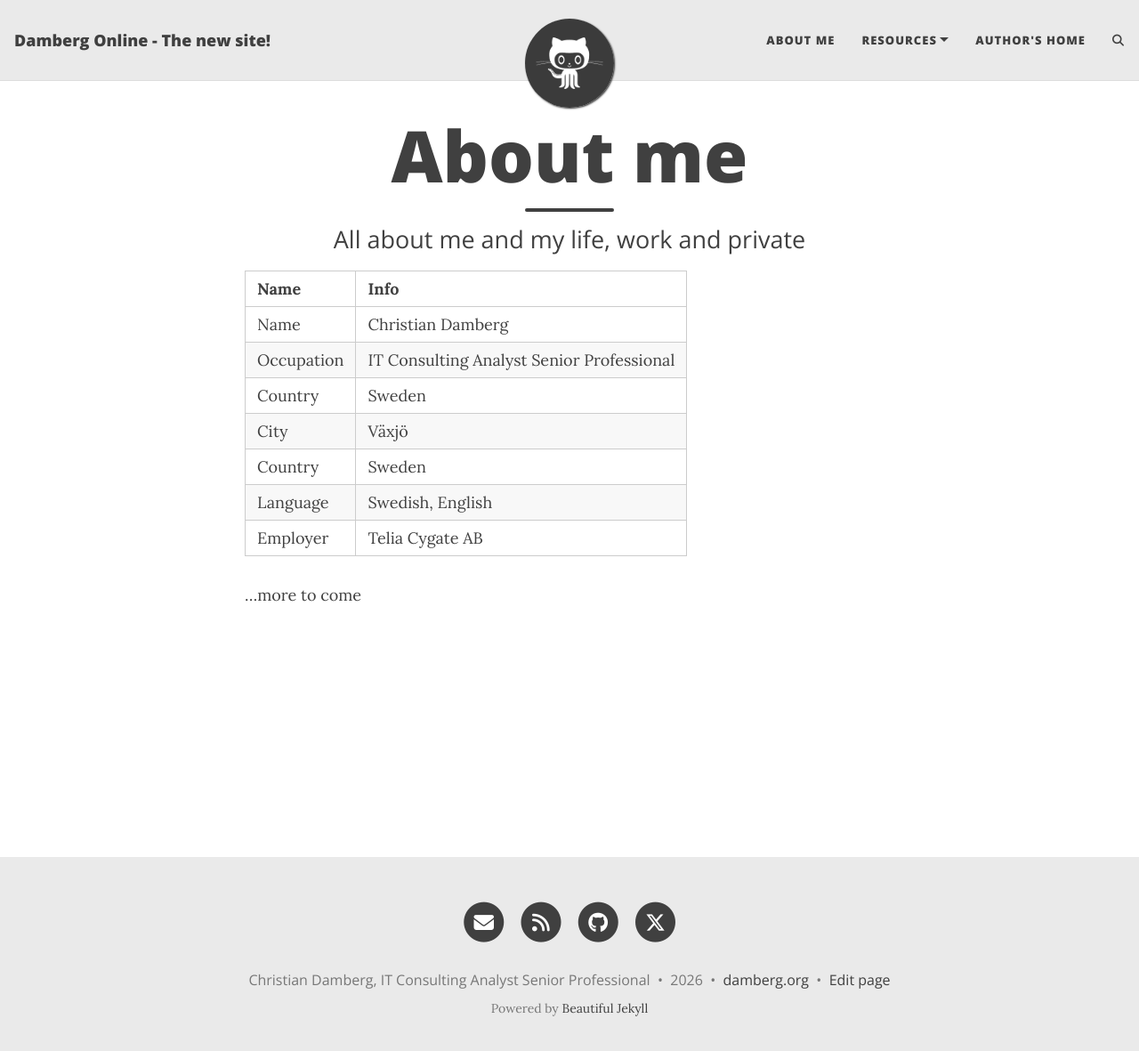
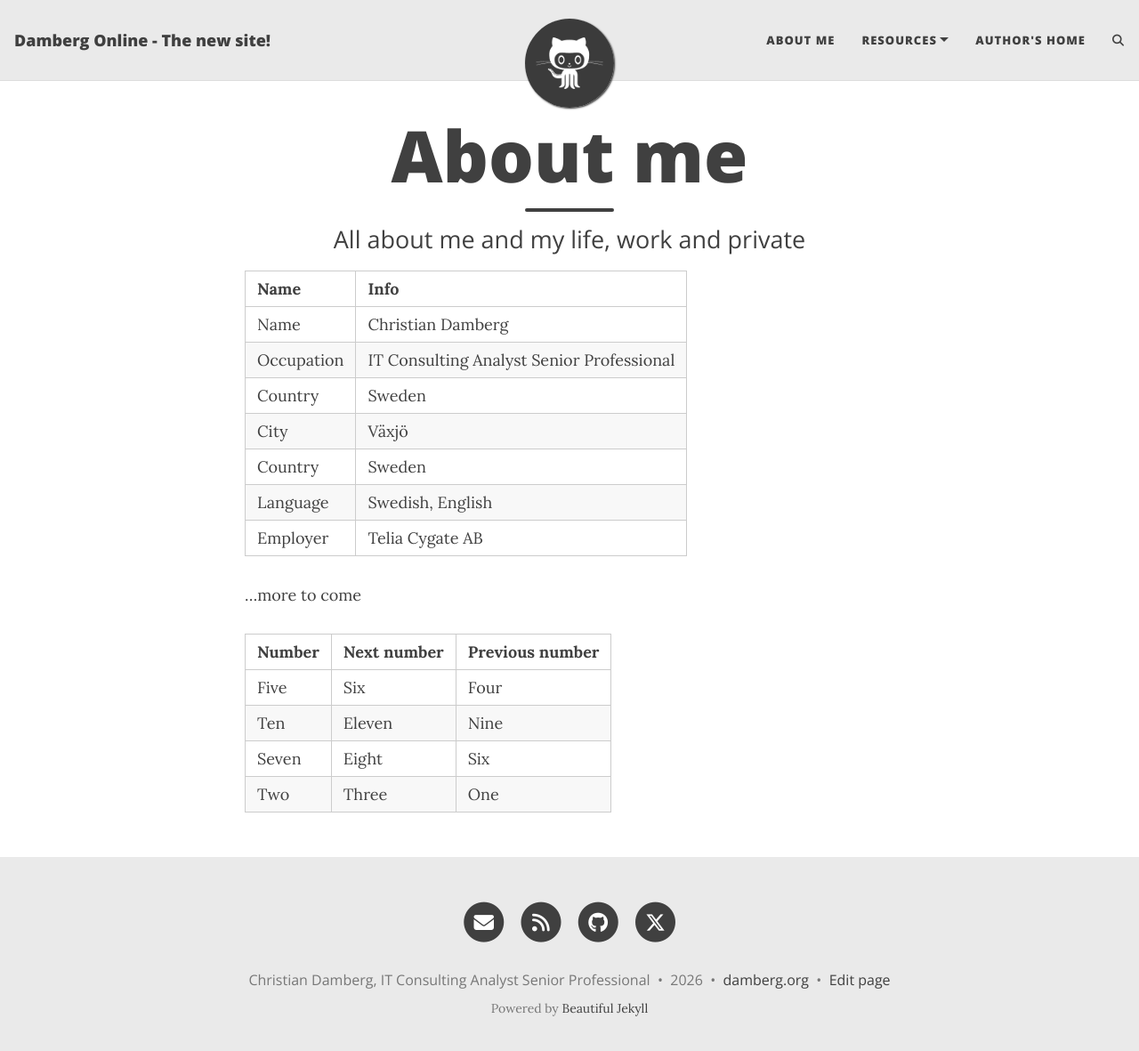
Before and after one commit to DambergC/dambergc.github.io, a Jekyll site: the page built from aboutme.md, in a window 1280 px wide and 1194 px high. Shown: the top 1181 px of the window at 89% size. Built offline with Jekyll 4.4.1, drawn with Linux system fonts in a browser that asks for light colours; comment, search, counter and statistics services are not loaded.

Commit message:
Add number table with next and previous numbers

```diff
--- a/aboutme.md
+++ b/aboutme.md
@@ -15,3 +15,10 @@ subtitle: All about me and my life, work and private
 | Employer|Telia Cygate AB|
 
 ...more to come
+
+| Number | Next number | Previous number |
+| :------ |:--- | :--- |
+| Five | Six | Four |
+| Ten | Eleven | Nine |
+| Seven | Eight | Six |
+| Two | Three | One |
```
